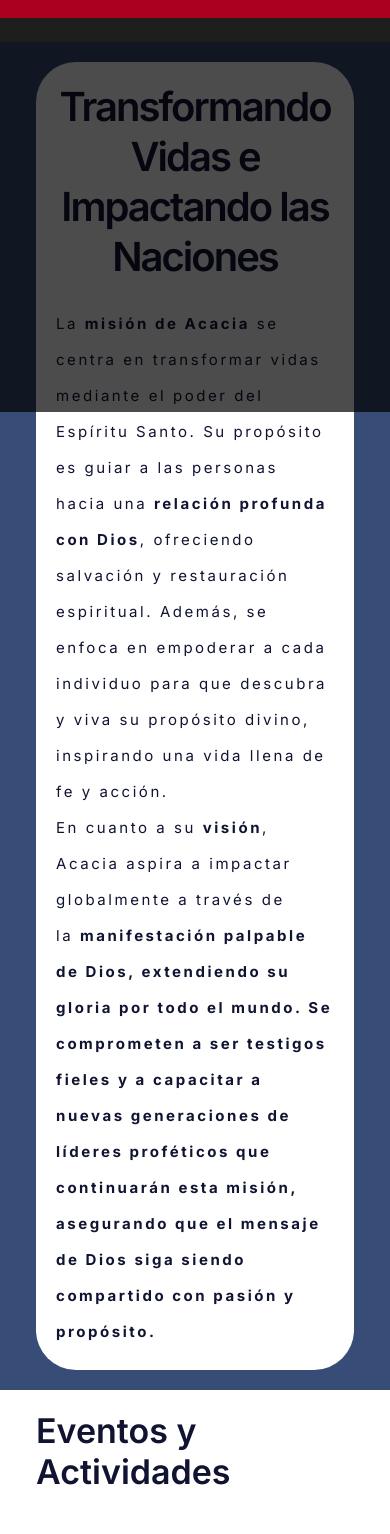
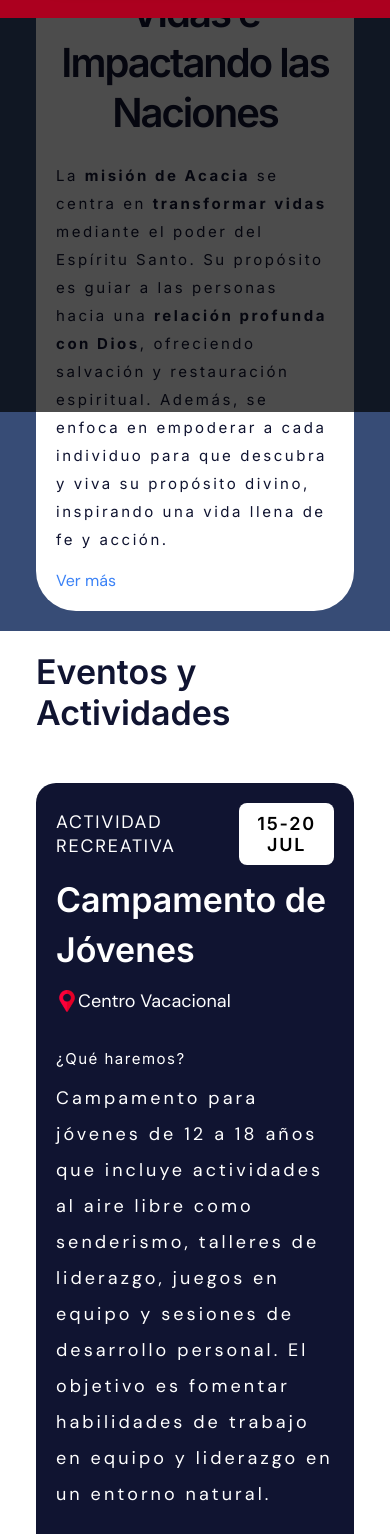
Before and after one commit to emmacamp/ministerio-acacia, a Next.js app: page / in a window 390 px wide. Shown: the part 432-1966 px from the top of the page. Built offline with nearby package versions, Linux system fonts and the light colour scheme; no server answers; grey boxes are pictures that could not be loaded.

Commit message:
mission text refactoring

```diff
--- a/public/data/db.json
+++ b/public/data/db.json
@@ -214,19 +214,7 @@
       "willDo": "¿Qué haremos?",
       "description": "Campamento para jóvenes de 12 a 18 años que incluye actividades al aire libre como senderismo, talleres de liderazgo, juegos en equipo y sesiones de desarrollo personal. El objetivo es fomentar habilidades de trabajo en equipo y liderazgo en un entorno natural."
     },
-    {
-      "type": "Congreso/Conferencia",
-      "location": "Auditorios reservados",
-      "date": {
-        "from": "05",
-        "to": "07",
-        "month": "OCT"
-      },
-      "title": "Congreso 'Levántate y Resplandece'",
-      "willDo": "¿Qué haremos?",
-      "description": "Un congreso centrado en el crecimiento. Incluye conferencias de oradores destacados, talleres interactivos y mesas redondas sobre liderazgo, motivación y emprendimiento."
-    },
-    {
+     {
       "type": "Evento Infantil",
       "location": "Según calendario anual",
       "date": {
@@ -237,6 +225,18 @@
       "title": "Ruta AcaciaKid",
       "willDo": "¿Qué haremos?",
       "description": "Un evento para las familias y niños de todas las edades. La ruta incluye actividades interactivas, juegos inflables, máquinas de palomitas y desafíos adaptados a los más pequeños, con el objetivo de promover el ejercicio físico y la diversión en un entorno natural."
+    },
+    {
+      "type": "Congreso / Conferencia",
+      "location": "Auditorios reservados",
+      "date": {
+        "from": "05",
+        "to": "07",
+        "month": "OCT"
+      },
+      "title": "Congreso 'Levántate y Resplandece'",
+      "willDo": "¿Qué haremos?",
+      "description": "Un congreso centrado en el crecimiento. Incluye conferencias de oradores destacados, talleres interactivos y mesas redondas sobre liderazgo, motivación y emprendimiento."
     }
   ],
   "products": [
--- a/src/app/productos/[url_path]/page.tsx
+++ b/src/app/productos/[url_path]/page.tsx
@@ -17,7 +17,7 @@
 
   return (
     <div className='container-xs box-border md:px-5 flex flex-col '>
-      <span className='my-7 text-slate-500 flex gap-3 text-md'>
+      <span className='my-7 text-slate-500 flex gap-3 text-md phone-md:hidden'>
         <Link href='/' className='hover:underline'>
           Acacia
         </Link>{' '}
--- a/src/app/productos/page.tsx
+++ b/src/app/productos/page.tsx
@@ -26,7 +26,7 @@
             </div>
 
             {/* Text Section */}
-            <div className='w-1/2 tablet:text-center tablet:w-full flex flex-col justify-center tablet:items-center pl-12'>
+            <div className='w-1/2 phone-md:w-auto tablet:text-center tablet:w-full flex flex-col justify-center tablet:items-center phone-md:p-0 pl-12'>
               <Heading size='heading7' className='text-[80px]  tracking-[-0.90px]'>
                 MAS QUE
                 <br />
@@ -74,19 +74,19 @@
                   size='heading1'
                   color='dark'
                   as='h3'
-                  className='!font-poppins tracking-[0.10px] !text-blue_gray-500_01'
+                  className='!font-poppins phone-md:text-center tracking-[0.10px] !text-blue_gray-500_01'
                 >
                   Ordénalo para ti o para tus seres queridos{' '}
                 </Heading>
               </div>
-              <div className='grid grid-cols-3 justify-center gap-8 tablet:grid-cols-2 phone-md:grid-cols-1'>
+              <div className='grid grid-cols-3 items-center justify-center gap-8 tablet:grid-cols-2 phone-md:grid-cols-1'>
                 <Suspense fallback={<div>Loading productos...</div>}>
                   {products.map((product) => (
                     <>
                       <Link
                         // data-aos='fade-up'
                         href={`/productos/${product.url_path}`}
-                        className='w-[350px] h-[400px] rounded-md  border flex flex-col overflow-hidden justify-center items-center hover:scale-105 transition-all '
+                        className='w-[350px] h-[400px] phone-md:w-auto rounded-md  border flex flex-col overflow-hidden justify-center items-center hover:scale-105 transition-all '
                       >
                         <div className='w-full h-[500px] bg-gray-200/50  overflow-hidden'>
                           <Image
--- a/src/sections/home/Hero.tsx
+++ b/src/sections/home/Hero.tsx
@@ -1,7 +1,6 @@
 'use client';
 import { Heading } from '@/components';
 import Link from 'next/link';
-import { Typewriter } from 'react-simple-typewriter';
 
 export const Hero = () => {
   return (
@@ -27,11 +26,11 @@
                 as='h1'
                 className='text-center text-white leading-[72px] tracking-[-2.40px]'
               >
-                <Typewriter
+                {/* <Typewriter
                   words={['Transformando Vidas', 'Impactando las Naciones', 'Ministerio Acacia']}
                   cursor={false}
                   loop
-                />
+                /> */}
               </Heading>
 
               {/* <Heading
--- a/src/sections/home/MissionAndVision.tsx
+++ b/src/sections/home/MissionAndVision.tsx
@@ -1,4 +1,7 @@
+'use client';
 import { Heading, Img, Text } from '@/components';
+import { cn } from '@/lib/utils';
+import { useEffect, useState } from 'react';
 
 export const MissionAndVision = () => {
   return (
@@ -24,32 +27,7 @@
               >
                 Transformando Vidas e Impactando las Naciones
               </Heading>
-              <Text size='textxs' as='p' className='w-full !font-inter leading-9 tracking-[2.55px]'>
-                <span>La&nbsp;</span>
-                <span className='font-bold'>misión de Acacia</span>
-                <span>
-                  &nbsp;se centra en transformar vidas mediante el poder del Espíritu Santo. Su
-                  propósito es guiar a las personas hacia una&nbsp;
-                </span>
-                <span className='font-bold'>relación profunda con Dios</span>
-                <span>
-                  <>
-                    , ofreciendo salvación y restauración espiritual. Además, se enfoca en empoderar
-                    a cada individuo para que descubra y viva su propósito divino, inspirando una
-                    vida llena de fe y acción.
-                    <br />
-                    En cuanto a su&nbsp;
-                  </>
-                </span>
-                <span className='font-bold'>visión</span>
-                <span>, Acacia aspira a impactar globalmente a través de la&nbsp;</span>
-                <span className='font-bold'>
-                  manifestación palpable de Dios, extendiendo su gloria por todo el mundo. Se
-                  comprometen a ser testigos fieles y a capacitar a nuevas generaciones de líderes
-                  proféticos que continuarán esta misión, asegurando que el mensaje de Dios siga
-                  siendo compartido con pasión y propósito.
-                </span>
-              </Text>
+              <MissionVisionText />
             </div>
           </div>
         </div>
@@ -57,3 +35,63 @@
     </div>
   );
 };
+
+const MissionVisionText = () => {
+  const [isExpanded, setIsExpanded] = useState(true);
+  const SCREEN_WIDTH = 600;
+
+  useEffect(() => {
+    if (window.innerWidth <= SCREEN_WIDTH) {
+      setIsExpanded(false);
+    }
+  }, []);
+
+  const toggleExpand = () => {
+    setIsExpanded(!isExpanded);
+  };
+
+  return (
+    <div className='w-full'>
+      {/* Primer párrafo (siempre visible) */}
+      <Text size='textxs' as='p' className='w-full !font-inter leading-7 tracking-[2.55px]'>
+        <span>La&nbsp;</span>
+        <span className='font-bold'>misión de Acacia</span>
+        <span>
+          &nbsp;se centra en <span className='font-bold'>transformar vidas</span> mediante el poder
+          del Espíritu Santo. Su propósito es guiar a las personas hacia una&nbsp;
+        </span>
+        <span className='font-bold'>relación profunda con Dios</span>
+        <span>
+          , ofreciendo salvación y restauración espiritual. Además, se enfoca en empoderar a cada
+          individuo para que descubra y viva su propósito divino, inspirando una vida llena de fe y
+          acción.
+        </span>
+      </Text>
+
+      {/* Segundo párrafo (toggle visibility) */}
+      <Text
+        size='textxs'
+        as='p'
+        className={cn('w-full !font-inter leading-7 tracking-[2.55px]', {
+          '!block': isExpanded,
+          '!hidden': !isExpanded,
+        })}
+      >
+        <span>En cuanto a su&nbsp;</span>
+        <span className='font-bold'>visión</span>
+        <span>, Acacia aspira a impactar globalmente a través de la&nbsp;</span>
+        <span className='font-bold'>manifestación palpable de Dios</span>, extendiendo su gloria por
+        todo el mundo. Se comprometen a ser testigos fieles y a{' '}
+        <span className='font-bold'>capacitar</span> a nuevas generaciones de{' '}
+        <span className='font-bold'>líderes proféticos</span> que continuarán esta misión,
+        asegurando que el mensaje de Dios siga siendo compartido con{' '}
+        <span className='font-bold'>pasión</span> y <span className='font-bold'>propósito</span>.
+      </Text>
+
+      {/* Botón para ver más/menos (solo en mobile) */}
+      <button onClick={toggleExpand} className='mt-4 text-blue-500 '>
+        {isExpanded ? 'Ver menos' : 'Ver más'}
+      </button>
+    </div>
+  );
+};
```
